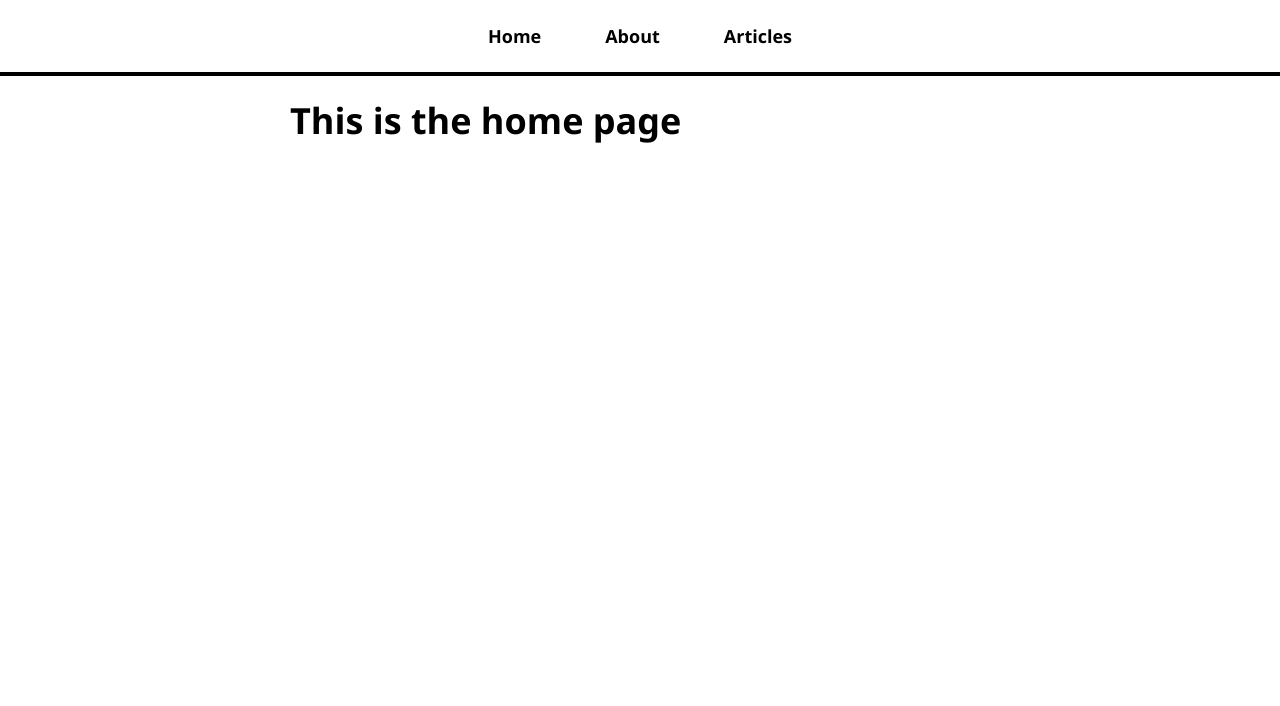
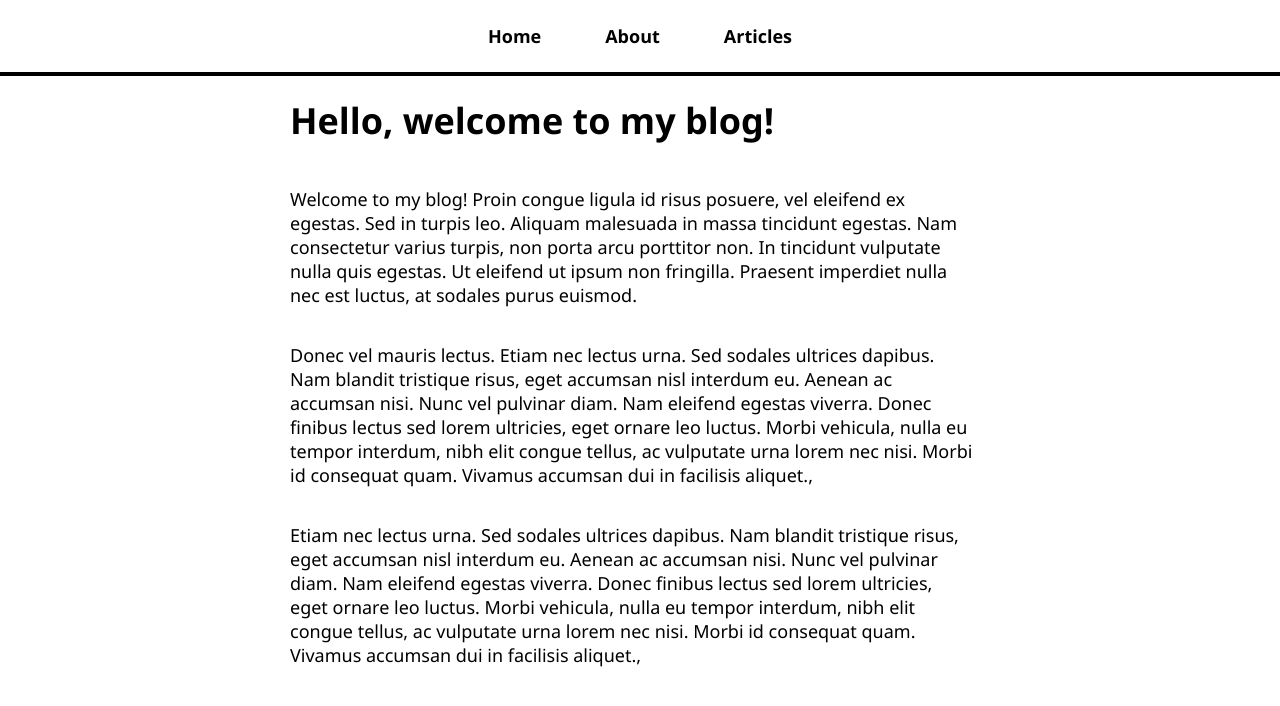
Before and after one commit to derekmcauley7/react-blog, a React (Create React App) app: page / in a window 1280 px wide. Shown: the top 706 px of the page. Built offline with nearby package versions, Linux system fonts and the light colour scheme.

Commit message:
Adding 404 page and updating home and about pages

```diff
--- a/src/App.js
+++ b/src/App.js
@@ -5,6 +5,7 @@
 import AboutPage from './pages/AboutPage';
 import ArticlesListPage from './pages/ArticlesListPage';
 import ArticlePage from './pages/ArticlePage';
+import NotFoundPage from './pages/NotFoundPage';
 
 function App() {
   return (
@@ -17,6 +18,7 @@
         <Route path='/about' element={<AboutPage/>} />
         <Route path='/articles/:articleId' element={<ArticlePage/>} />
         <Route path='/articles' element={<ArticlesListPage/>} />
+        <Route path='*' element={<NotFoundPage />} />
       </Routes>
       </div>
     </div>
--- a/src/pages/AboutPage.js
+++ b/src/pages/AboutPage.js
@@ -1,6 +1,32 @@
 const AboutPage = () => {
     return (
-        <h1>This is the about page</h1>
+        <>
+        <h1>About This Blog</h1>
+        <p>
+            Welcome to my blog! Proin congue
+            ligula id risus posuere, vel eleifend ex egestas. Sed in turpis leo.
+            Aliquam malesuada in massa tincidunt egestas. Nam consectetur varius turpis,
+            non porta arcu porttitor non. In tincidunt vulputate nulla quis egestas. Ut
+            eleifend ut ipsum non fringilla. Praesent imperdiet nulla nec est luctus, at
+            sodales purus euismod.
+        </p>
+        <p>
+            Donec vel mauris lectus. Etiam nec lectus urna. Sed sodales ultrices dapibus.
+            Nam blandit tristique risus, eget accumsan nisl interdum eu. Aenean ac accumsan
+            nisi. Nunc vel pulvinar diam. Nam eleifend egestas viverra. Donec finibus lectus
+            sed lorem ultricies, eget ornare leo luctus. Morbi vehicula, nulla eu tempor
+            interdum, nibh elit congue tellus, ac vulputate urna lorem nec nisi. Morbi id
+            consequat quam. Vivamus accumsan dui in facilisis aliquet.,
+        </p>
+        <p>
+            Etiam nec lectus urna. Sed sodales ultrices dapibus.
+            Nam blandit tristique risus, eget accumsan nisl interdum eu. Aenean ac accumsan
+            nisi. Nunc vel pulvinar diam. Nam eleifend egestas viverra. Donec finibus lectus
+            sed lorem ultricies, eget ornare leo luctus. Morbi vehicula, nulla eu tempor
+            interdum, nibh elit congue tellus, ac vulputate urna lorem nec nisi. Morbi id
+            consequat quam. Vivamus accumsan dui in facilisis aliquet.,
+        </p>
+    </>
     )
 }
 
--- a/src/pages/ArticlePage.js
+++ b/src/pages/ArticlePage.js
@@ -1,9 +1,11 @@
 import { useParams } from "react-router-dom";
 import articles from "./article-content.js";
+import NotFoundPage from "./NotFoundPage.js";
 
 const ArticlePage = () => {
     const { articleId } = useParams();
     const article = articles.find(article => article.name === articleId);
+    if(!article) return <NotFoundPage />
     return (
         <div>
             <h1>{article.title}</h1>
--- a/src/pages/HomePage.js
+++ b/src/pages/HomePage.js
@@ -1,6 +1,32 @@
 const HomePage = () => {
     return (
-        <h1>This is the home page</h1>
+        <>
+        <h1>Hello, welcome to my blog!</h1>
+        <p>
+            Welcome to my blog! Proin congue
+            ligula id risus posuere, vel eleifend ex egestas. Sed in turpis leo.
+            Aliquam malesuada in massa tincidunt egestas. Nam consectetur varius turpis,
+            non porta arcu porttitor non. In tincidunt vulputate nulla quis egestas. Ut
+            eleifend ut ipsum non fringilla. Praesent imperdiet nulla nec est luctus, at
+            sodales purus euismod.
+        </p>
+        <p>
+            Donec vel mauris lectus. Etiam nec lectus urna. Sed sodales ultrices dapibus.
+            Nam blandit tristique risus, eget accumsan nisl interdum eu. Aenean ac accumsan
+            nisi. Nunc vel pulvinar diam. Nam eleifend egestas viverra. Donec finibus lectus
+            sed lorem ultricies, eget ornare leo luctus. Morbi vehicula, nulla eu tempor
+            interdum, nibh elit congue tellus, ac vulputate urna lorem nec nisi. Morbi id
+            consequat quam. Vivamus accumsan dui in facilisis aliquet.,
+        </p>
+        <p>
+            Etiam nec lectus urna. Sed sodales ultrices dapibus.
+            Nam blandit tristique risus, eget accumsan nisl interdum eu. Aenean ac accumsan
+            nisi. Nunc vel pulvinar diam. Nam eleifend egestas viverra. Donec finibus lectus
+            sed lorem ultricies, eget ornare leo luctus. Morbi vehicula, nulla eu tempor
+            interdum, nibh elit congue tellus, ac vulputate urna lorem nec nisi. Morbi id
+            consequat quam. Vivamus accumsan dui in facilisis aliquet.,
+        </p>
+        </>
     )
 }
 
--- a/src/pages/NotFoundPage.js
+++ b/src/pages/NotFoundPage.js
@@ -0,0 +1,5 @@
+const NotFoundPage = () => (
+    <h1>404: Page Not Found!</h1>
+)
+
+export default NotFoundPage;
```
Also changed, not shown: 2 other files (tests, documents, lock files or other folders).
